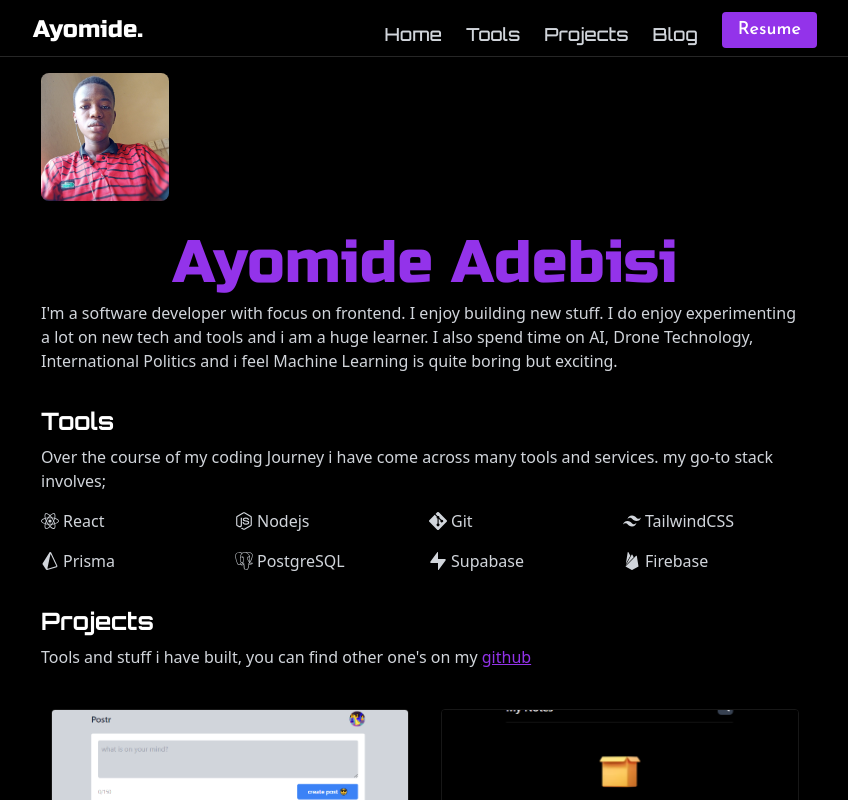
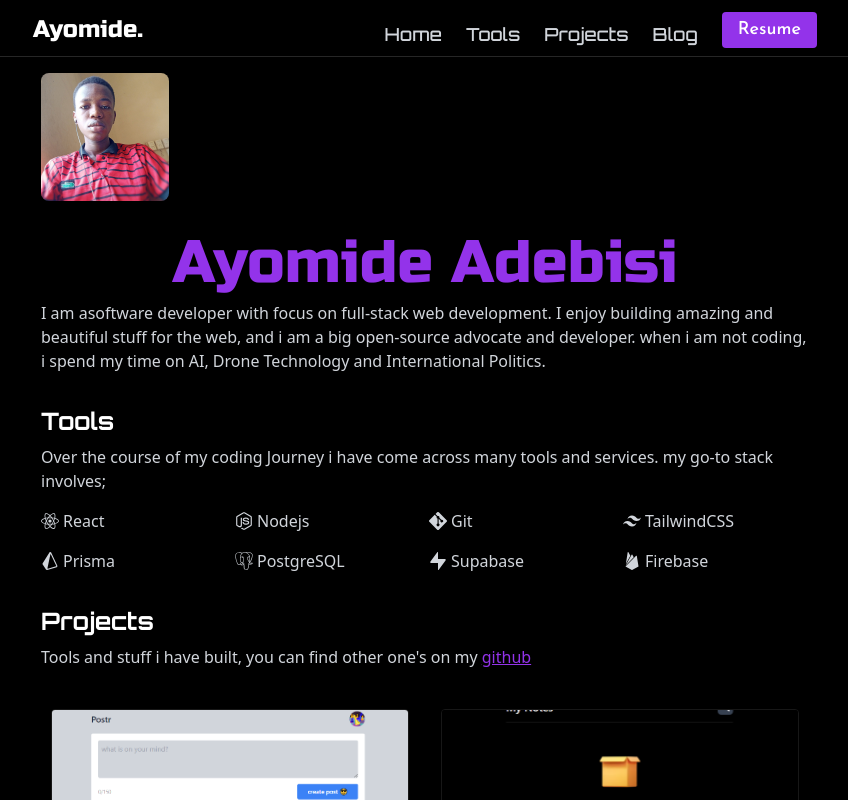
Before and after one commit to Ayothegod/portfolio, a Next.js app: page / in a window 1280 px wide. Shown: the top 800 px of the page, without its empty margins (215-1063 px from the left). Built offline with nearby package versions, Linux system fonts and the light colour scheme.

Commit message:
feat: update about me

```diff
--- a/pages/index.js
+++ b/pages/index.js
@@ -33,11 +33,10 @@ export default function Home() {
             </h1>
             {/* orbitron is so alien and beautiful */}
             <p className=" ">
-              I&apos;m a{" "}
-              <span className="">software developer with focus on frontend</span>. I
-              enjoy building new stuff. I do enjoy experimenting a lot on new
-              tech and tools and i am a huge learner. I also spend time on AI, Drone
-              Technology, International Politics and i feel Machine Learning is quite boring but exciting.
+              I am  a
+              <span className="">software developer with focus on full-stack web development</span>. I
+              enjoy building amazing and beautiful stuff for the web, and i am a big open-source advocate and developer. when i am not coding, i spend my time on AI, Drone
+              Technology and International Politics.
             </p>
           </section>
 
```
